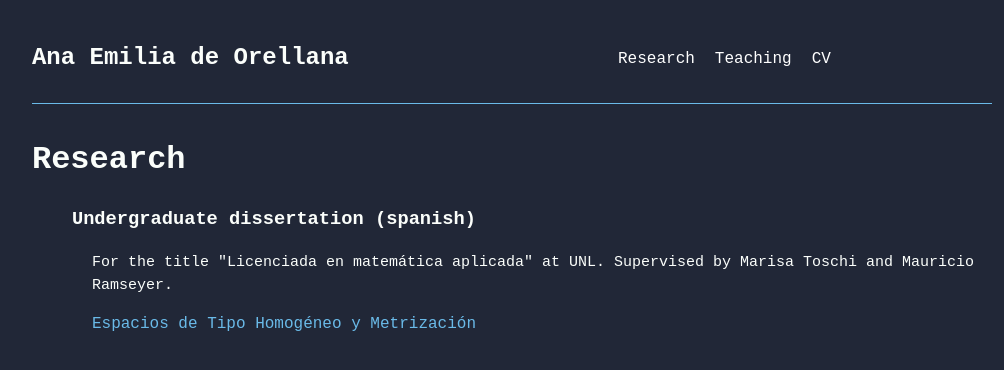
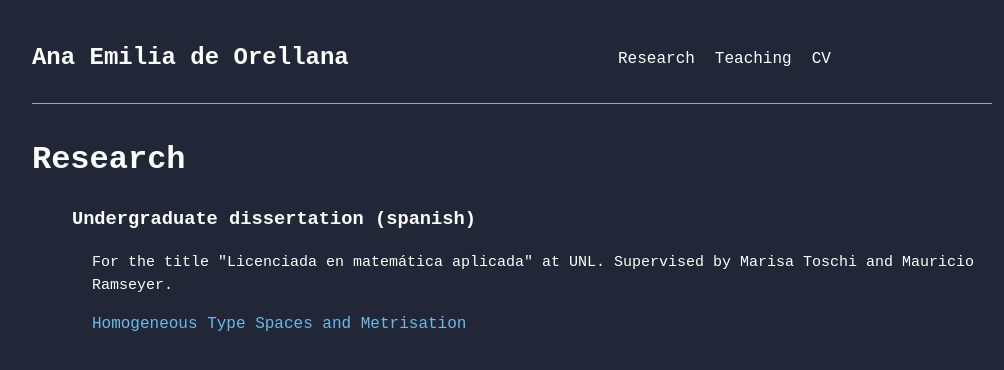
Before and after one commit to AnadeOre/anadeore.github.io, a Next.js app: page /research in a window 1280 px wide. Shown: the top 370 px of the page, without its empty margins (128-1132 px from the left). Built offline with nearby package versions, Linux system fonts and the light colour scheme.

Commit message:
Update Info

```diff
--- a/src/app/research/page.jsx
+++ b/src/app/research/page.jsx
@@ -11,7 +11,7 @@ const Page = () => {
           description='For the title "Licenciada en matemática aplicada" at UNL. Supervised by
           Marisa Toschi and Mauricio Ramseyer.'
           linkURL='/UndergradDissertation.pdf'
-          linkDesc='Espacios de Tipo Homogéneo y Metrización'
+          linkDesc='Homogeneous Type Spaces and Metrisation'
         />
       </ul>
     </div>
```
